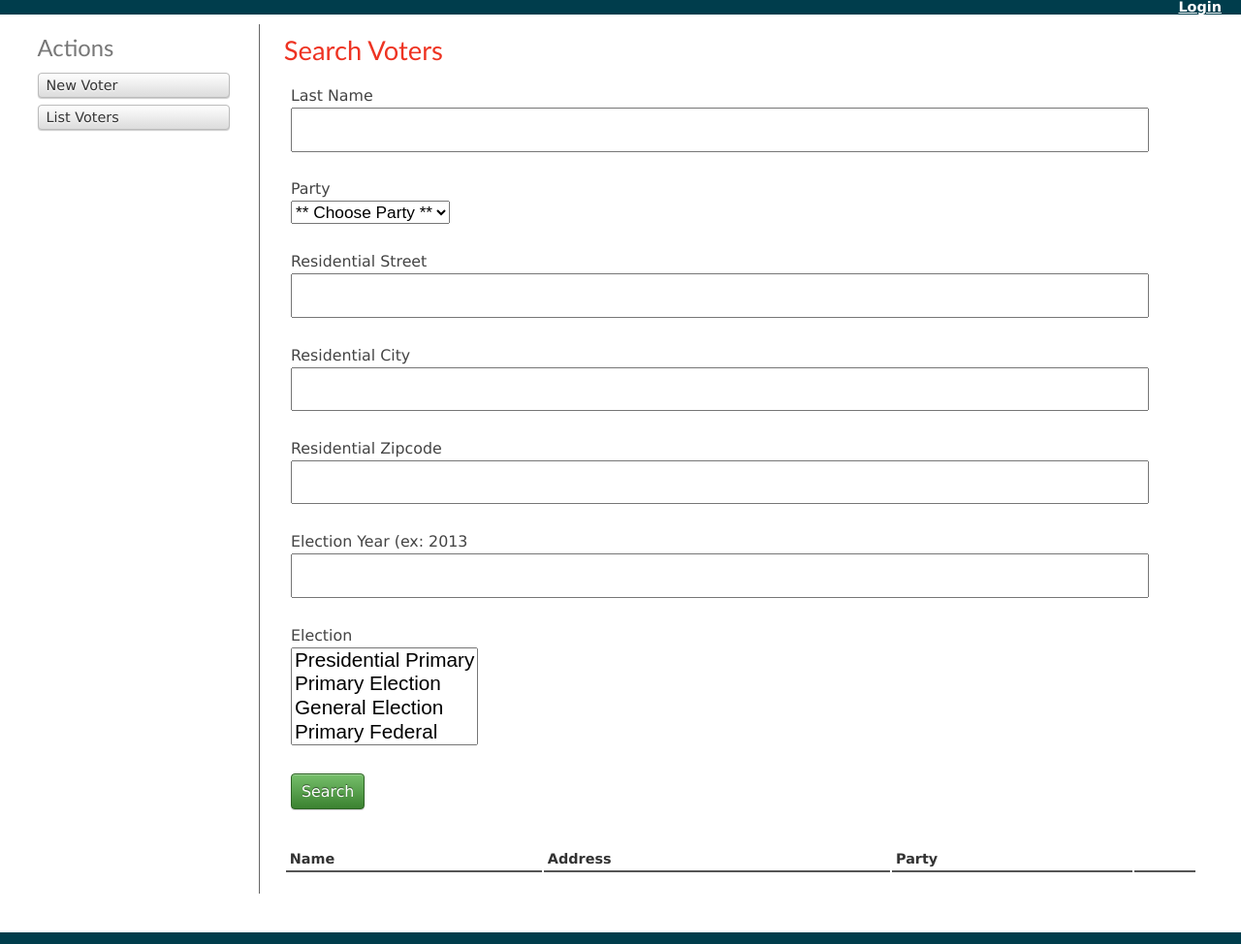
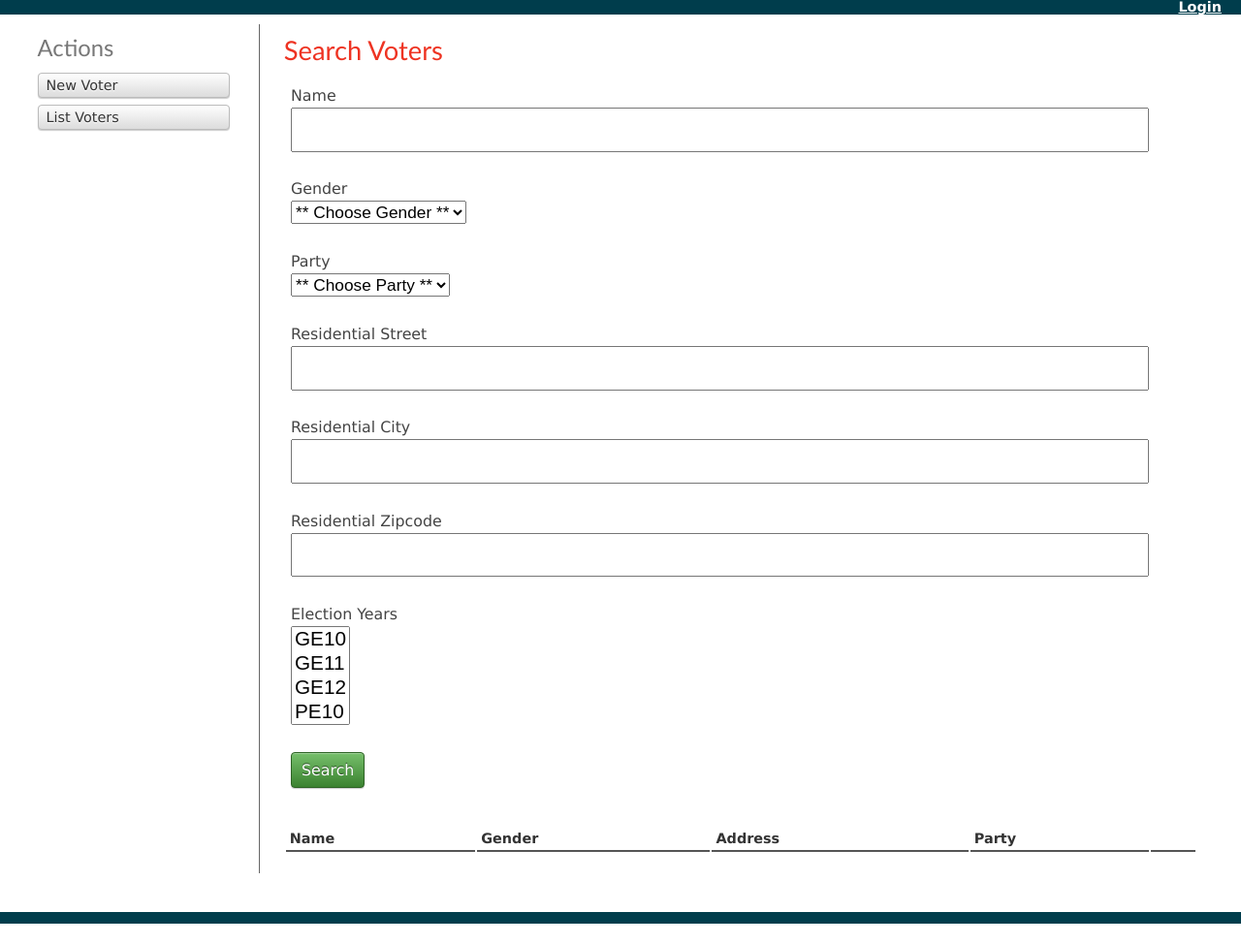
Before and after one commit to michioaida/vbd, a CakePHP app: the page made by app/View/Voters/search.ctp in a window 1280 px wide. Shown: the part 38-1012 px from the top of the page at 97% size. After the commit the page ends 991 px from the top, so only its background shows below. Run offline with PHP 8.4 and a stand-in for CakePHP, Linux system fonts and the light colour scheme; the template is opened without the code that fills it, so the values that code supplies are empty; form fields are guessed from the names that the template uses; some libraries are stand-ins or nearby versions.

Commit message:
search functionality addition

```diff
--- a/app/Controller/ImportController.php
+++ b/app/Controller/ImportController.php
@@ -40,7 +40,7 @@ class ImportController extends AppController {
 		$dbuser = $dataSource->config['login'];
 		$dbpass = "";
 		$dbname = $dataSource->config['database'];
-		$databaseTXT = 'C:\\Users\\Chad\\Desktop\\VoterDBImport\\VOTER DATABASES\\MADISON-COUNTY-2013.TXT';
+		$databaseTXT = 'C:\\Users\\Chad\\Documents\\WebGigz\\VoterDB\\MADISON-COUNTY-5-23-13.TXT';
 
 		// create database connection
 		mysql_connect($dbhost, $dbuser, $dbpass) or die("MySQL Error: " . mysql_error());
@@ -306,7 +306,7 @@ class ImportController extends AppController {
     			if($voterHistoryArray !== NULL && count($voterHistoryArray) !== 0) {
     				for($i=0; $i<count($voterHistoryArray); $i+=2) {
     					//var_dump($i);
-    					$sql = "INSERT INTO election_history (VoterID, ElectionCode, Year) VALUES ('$voterPrimaryKey','" . $voterHistoryArray[$i] . "','" . $voterHistoryArray[$i + 1] . "'); ";
+    					$sql = "INSERT INTO election_history (VoterID, ElectionCode, ElectionYear, CodeYear) VALUES ('$voterPrimaryKey','" . $voterHistoryArray[$i] . "','" . $voterHistoryArray[$i + 1] . "','" . $voterHistoryArray[$i] . $voterHistoryArray[$i + 1] . "'); ";
 	    				if (!mysql_query($sql)) {
 							die('Invalid query: ' . mysql_error());
 						}
--- a/app/View/Voters/search.ctp
+++ b/app/View/Voters/search.ctp
@@ -2,21 +2,28 @@
 	<h2><?php echo __('Search Voters'); ?></h2>
 	<?php
 		echo $this->Form->create("Voter", array('action' => 'search'));
-	    echo $this->Form->input("lastname", array('label' => 'Last Name'));
+	    echo $this->Form->input("name", array('label' => 'Name'));
+	    $gender_array = array('0'=>' ** Choose Gender ** ', 'M'=>'Male', 'F'=>'Female');
+	    echo $this->Form->input('gender', array('type'=>'select', 'label'=>'Gender', 'options'=>$gender_array));
 	    $party_array = array('0'=>' ** Choose Party ** ', 'BLK'=>'Blank', 'CON'=>'Conservative', 'DEM'=>'Democratic', 'GRE'=>'Green', 'IND'=>'Independence', 'LBN'=>'Libertarian', 'LIB'=>'Liberal', 'REP'=>'Republican', 'RTL'=>'Right to Life', 'WOR'=>'Working Family', 'OTH'=>'Other');
 	    echo $this->Form->input('party', array('type'=>'select', 'label'=>'Party', 'options'=>$party_array));
 	    echo $this->Form->input("address", array('label' => 'Residential Street'));
 	    echo $this->Form->input("city", array('label' => 'Residential City'));
 	    echo $this->Form->input("zip", array('label' => 'Residential Zipcode'));
-	    echo $this->Form->input("election_year", array('label'=>'Election Year (ex: 2013'));
-	    $election_list = array('PP'=>'Presidential Primary', 'PE'=>'Primary Election', 'GE'=>'General Election', 'PF'=>'Primary Federal', 'SE'=>'Special Election');
-	    echo $this->Form->input('election_code', array('type'=>'select', 'multiple'=>'checkbox', 'label'=> __('Election'), 'options'=>$election_list));
+	    //echo $this->Form->input("election_year_start", array('label'=>'Election Year Start (ex: 2013)'));
+	    //echo $this->Form->input("election_year_end", array('label'=>'Election Year End (ex: 2013)'));
+	    //$election_list = array('PP'=>'Presidential Primary', 'PE'=>'Primary Election', 'GE'=>'General Election', 'PF'=>'Primary Federal', 'SE'=>'Special Election');
+	    //echo $this->Form->input('election_code', array('type'=>'select', 'multiple'=>'checkbox', 'label'=> __('Election'), 'options'=>$election_list));
+
+	    echo $this->Form->input('election_years', array('type'=>'select', 'multiple'=>'checkbox', 'label'=> __('Election Years'), 'options'=> array( 'GE10'=>'GE10', 'GE11'=>'GE11', 'GE12'=>'GE12', 'PE10'=>'PE10', 'PE11'=>'PE11', 'PE12'=>'PE12')));
+
 	    echo $this->Form->end(__('Search'));
 	?>
 	<br>
 	<table>
 		<tr>
 			<th><?php echo __('Name'); ?></th>
+			<th>Gender</th>
 			<th>Address</th>
 			<th>Party</th>
 			<th>&nbsp;</th>
@@ -29,6 +36,7 @@
 			foreach ($voters as $voter): ?>
 			<tr>
 				<td><?php echo h($voter['Voter']['FirstName']) . ' ' . h($voter['Voter']['LastName']); ?>&nbsp;</td>
+				<td><?php echo h($voter['Voter']['Gender']); ?>&nbsp;</td>
 				<td><?php echo
 							h($voter['ResidentialAddress']['Address1']) . ' ' .
 							h($voter['ResidentialAddress']['City']) . ' ' .
```
Also changed, not shown: app/Controller/VotersController.php (+38 -11 lines).
